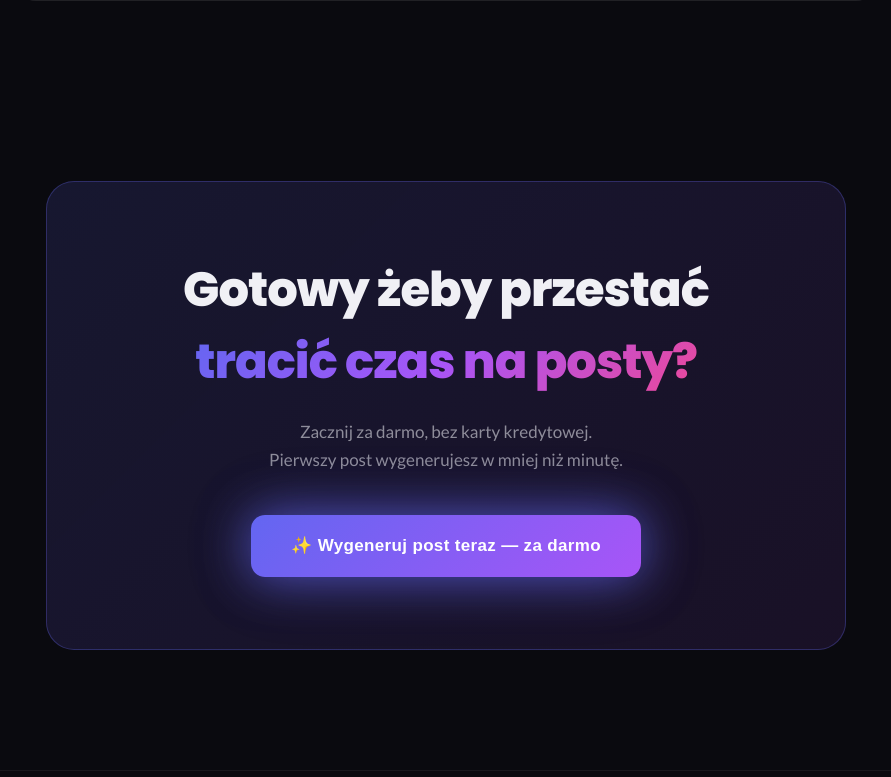
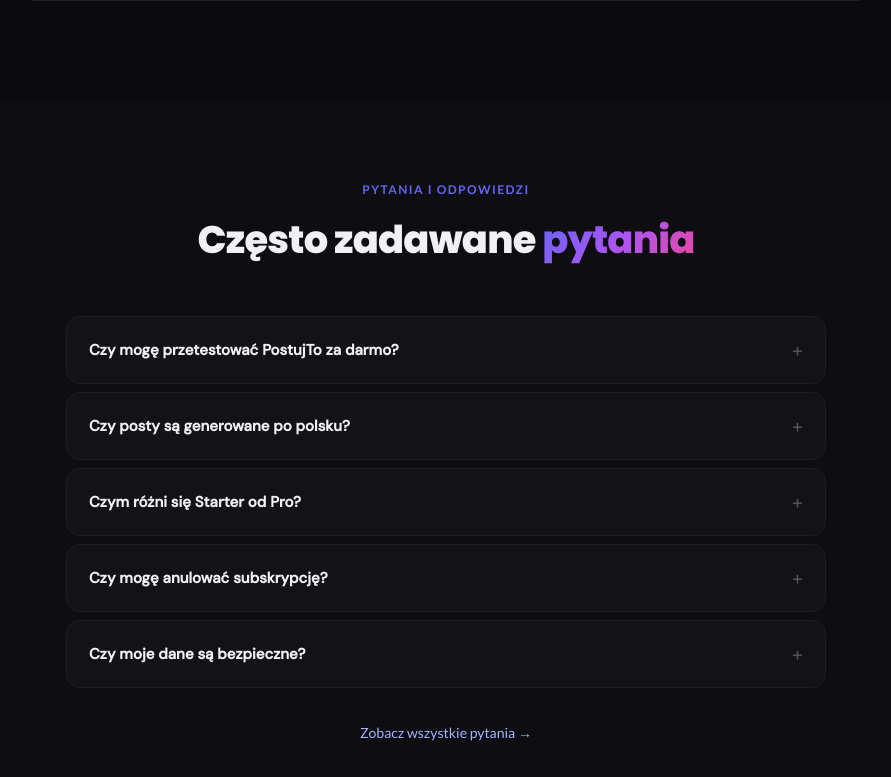
Before and after one commit to PostujTo/postujto, a Next.js app: page / in a window 1280 px wide. Shown: the part 5723-6500 px from the top of the page, without its empty margins (194-1085 px from the left). Built offline with nearby package versions, Linux system fonts and the light colour scheme; no server answers.

Commit message:
feat: FAQ accordion on landing page

```diff
--- a/app/page.tsx
+++ b/app/page.tsx
@@ -3,6 +3,33 @@
 import { useState, useEffect, useRef } from 'react';
 import Link from 'next/link';
 import { SignInButton, SignedIn, SignedOut, UserButton } from '@clerk/nextjs';
+
+function FaqAccordion() {
+  const [open, setOpen] = useState<number | null>(null);
+  const items = [
+    { q: 'Czy mogę przetestować PostujTo za darmo?', a: 'Tak! Po rejestracji otrzymujesz 5 darmowych kredytów — bez karty kredytowej. Każdy kredyt to jedno generowanie 3 wersji posta.' },
+    { q: 'Czy posty są generowane po polsku?', a: 'Tak, wszystkie posty są generowane naturalną polszczyzną, z uwzględnieniem polskich zwrotów marketingowych i prawa reklamowego.' },
+    { q: 'Czym różni się Starter od Pro?', a: 'Starter (79 zł/msc) zawiera unlimited posty, obrazy AI i Brand Kit. Pro (199 zł/msc) dodaje automatyczne 3 obrazy do każdego posta i logo na obrazach.' },
+    { q: 'Czy mogę anulować subskrypcję?', a: 'Tak, w dowolnym momencie przez Panel → Subskrypcja. Zachowujesz dostęp do końca opłaconego okresu. Odnowienia są bezzwrotne.' },
+    { q: 'Czy moje dane są bezpieczne?', a: 'Dane przechowujemy na serwerach w Niemczech (UE). Płatności obsługuje Stripe. Treści generowane przez AI nie są używane do trenowania modeli.' },
+  ];
+  return (
+    <div style={{ display: 'flex', flexDirection: 'column', gap: 8 }}>
+      {items.map((item, i) => (
+        <div key={i} style={{ border: `1px solid ${open === i ? 'rgba(99,102,241,0.4)' : 'rgba(255,255,255,0.07)'}`, borderRadius: 14, overflow: 'hidden', transition: 'border-color 0.2s' }}>
+          <button onClick={() => setOpen(open === i ? null : i)}
+            style={{ width: '100%', textAlign: 'left', background: open === i ? 'rgba(99,102,241,0.08)' : 'rgba(255,255,255,0.02)', border: 'none', cursor: 'pointer', padding: '18px 22px', display: 'flex', justifyContent: 'space-between', alignItems: 'center', gap: 16, fontFamily: "'DM Sans', sans-serif" }}>
+            <span style={{ fontSize: 15, fontWeight: 600, color: '#f0f0f5', lineHeight: 1.5 }}>{item.q}</span>
+            <span style={{ fontSize: 20, color: open === i ? '#a5b4fc' : 'rgba(240,240,245,0.3)', transition: 'transform 0.2s', transform: open === i ? 'rotate(45deg)' : 'none', flexShrink: 0 }}>+</span>
+          </button>
+          {open === i && (
+            <div style={{ padding: '0 22px 18px', fontSize: 14, color: 'rgba(240,240,245,0.6)', lineHeight: 1.8 }}>{item.a}</div>
+          )}
+        </div>
+      ))}
+    </div>
+  );
+}
 
 export default function LandingPage() {
   const [scrollY, setScrollY] = useState(0);
@@ -723,6 +750,24 @@ export default function LandingPage() {
         </div>
       </section>
 
+{/* FAQ */}
+      <section style={{ padding: '80px 24px', background: 'rgba(255,255,255,0.01)' }} id="faq" data-animate>
+        <div style={{ maxWidth: 760, margin: '0 auto' }}>
+          <div className={`section-reveal ${isVisible('faq') ? 'visible' : ''}`} style={{ textAlign: 'center', marginBottom: 48 }}>
+            <p style={{ fontSize: 12, fontWeight: 600, color: '#6366f1', letterSpacing: '0.12em', textTransform: 'uppercase', marginBottom: 12 }}>Pytania i odpowiedzi</p>
+            <h2 className="font-display" style={{ fontSize: 'clamp(1.8rem, 3vw, 2.6rem)', fontWeight: 800, letterSpacing: '-0.02em' }}>
+              Często zadawane <span className="gradient-text">pytania</span>
+            </h2>
+          </div>
+          <FaqAccordion />
+          <div style={{ textAlign: 'center', marginTop: 32 }}>
+            <Link href="/faq" style={{ fontSize: 14, color: '#a5b4fc', textDecoration: 'none' }}>
+              Zobacz wszystkie pytania →
+            </Link>
+          </div>
+        </div>
+      </section>
+
       {/* CTA */}
       <section style={{ padding: '80px 24px 120px' }} id="cta" data-animate>
         <div style={{ maxWidth: 800, margin: '0 auto', textAlign: 'center' }}>
```
